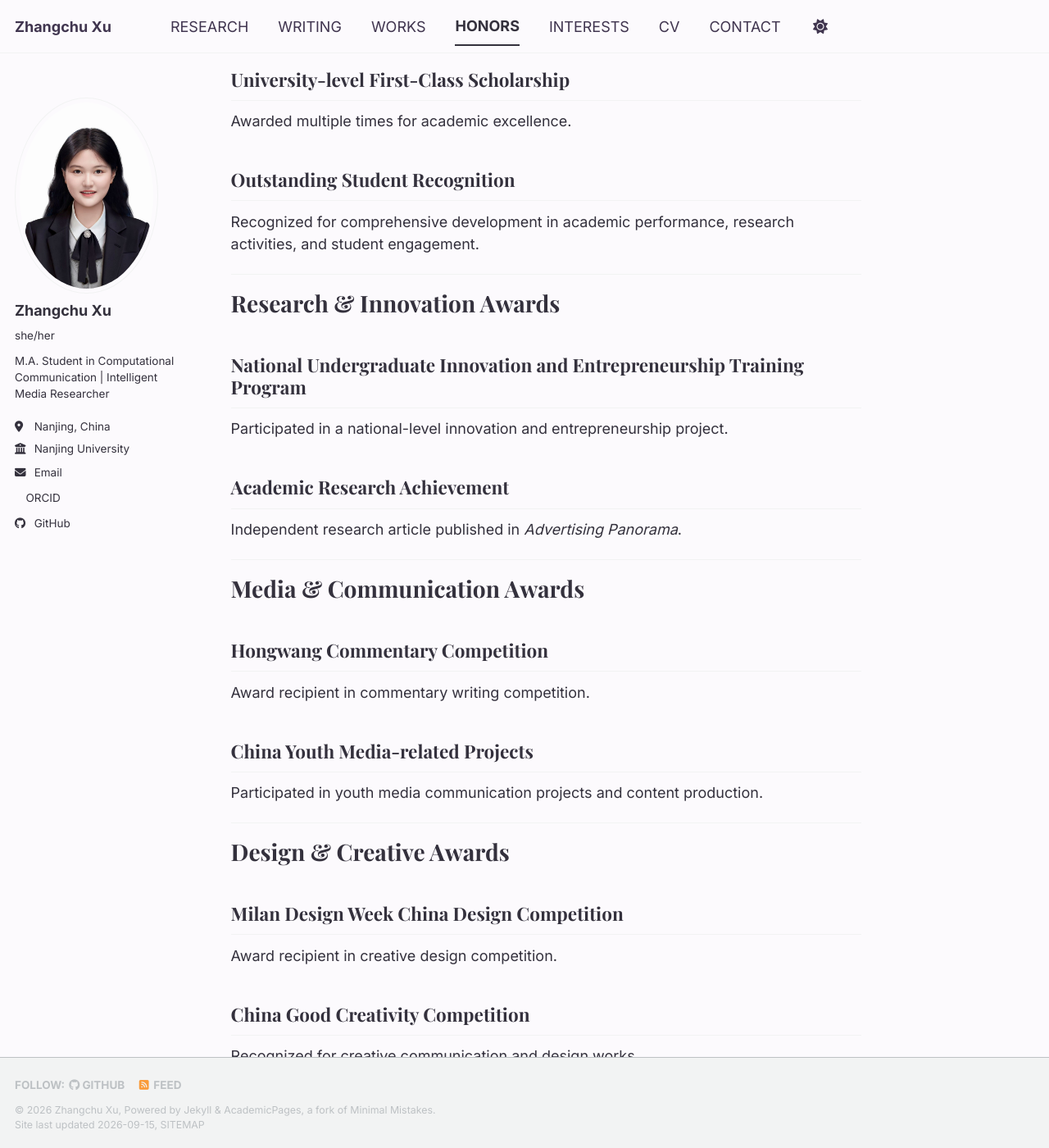
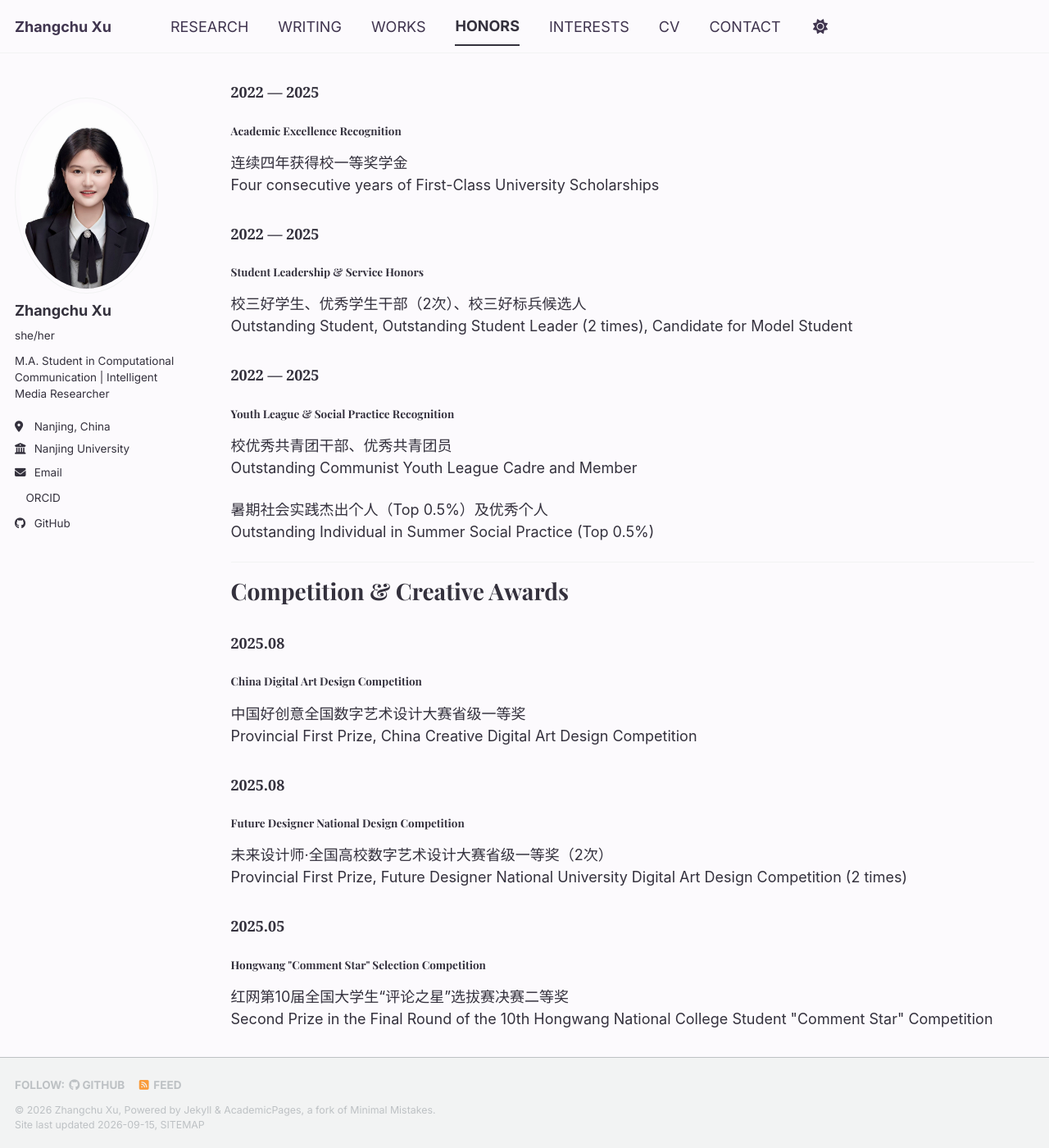
Before and after one commit to xuzhangchu0103/xuzhangchu0103.github.io, a Jekyll site: the page built from _pages/honors.md, in a window 1280 px wide and 1400 px high, scrolled down 405 px. Shown: the whole window at 82% size. Built offline with Jekyll 4.4.1, drawn with Linux system fonts in a browser that asks for light colours; a style sheet for code colours, icons or effects is not loaded; some of the changed text lies outside the part shown.

Commit message:
Revise honors and awards section layout and content
Updated honors section to include personal honors, competition achievements, and reorganized categories.

```diff
--- a/_pages/honors.md
+++ b/_pages/honors.md
@@ -6,78 +7,244 @@ author_profile: true
 
 # Honors & Awards
 
-Throughout my undergraduate study, I have received recognition in academic achievement, research activities, media practice, and creative competitions.
+
+Selected academic honors, leadership recognitions, and competition achievements.
 
 
 
 ---
 
-# Academic Honors
+# Personal Honors
 
 
-## National Scholarship
-
-Recipient of the National Scholarship for outstanding academic performance.
+<div class="honors-timeline">
 
 
-## University-level First-Class Scholarship
+<div class="honor-item">
 
-Awarded multiple times for academic excellence.
+<h3>2025</h3>
+
+<h4>National Scholarship</h4>
+
+<p>
+获本科生国家奖学金<br>
+Undergraduate National Scholarship Recipient
+</p>
+
+</div>
 
 
-## Outstanding Student Recognition
+<div class="honor-item">
 
-Recognized for comprehensive development in academic performance, research activities, and student engagement.
+<h3>2022 — 2025</h3>
+
+<h4>Academic Excellence Recognition</h4>
+
+<p>
+连续四年获得校一等奖学金<br>
+Four consecutive years of First-Class University Scholarships
+</p>
+
+</div>
+
+
+<div class="honor-item">
+
+<h3>2022 — 2025</h3>
+
+<h4>Student Leadership & Service Honors</h4>
+
+<p>
+校三好学生、优秀学生干部（2次）、校三好标兵候选人<br>
+Outstanding Student, Outstanding Student Leader (2 times), Candidate for Model Student
+</p>
+
+</div>
+
+
+<div class="honor-item">
+
+<h3>2022 — 2025</h3>
+
+<h4>Youth League & Social Practice Recognition</h4>
+
+<p>
+校优秀共青团干部、优秀共青团员<br>
+Outstanding Communist Youth League Cadre and Member
+</p>
+
+<p>
+暑期社会实践杰出个人（Top 0.5%）及优秀个人<br>
+Outstanding Individual in Summer Social Practice (Top 0.5%)
+</p>
+
+</div>
+
+
+</div>
 
 
 
 ---
 
-# Research & Innovation Awards
+# Competition & Creative Awards
 
 
-## National Undergraduate Innovation and Entrepreneurship Training Program
-
-Participated in a national-level innovation and entrepreneurship project.
+<div class="honors-timeline">
 
 
-## Academic Research Achievement
+<div class="honor-item">
 
-Independent research article published in *Advertising Panorama*.
+<h3>2025.08</h3>
+
+<h4>China Digital Art Design Competition</h4>
+
+<p>
+中国好创意全国数字艺术设计大赛省级一等奖<br>
+Provincial First Prize, China Creative Digital Art Design Competition
+</p>
+
+</div>
 
 
+<div class="honor-item">
 
----
+<h3>2025.08</h3>
 
-# Media & Communication Awards
+<h4>Future Designer National Design Competition</h4>
+
+<p>
+未来设计师·全国高校数字艺术设计大赛省级一等奖（2次）<br>
+Provincial First Prize, Future Designer National University Digital Art Design Competition (2 times)
+</p>
+
+</div>
 
 
-## Hongwang Commentary Competition
+<div class="honor-item">
 
-Award recipient in commentary writing competition.
+<h3>2025.05</h3>
+
+<h4>Hongwang "Comment Star" Selection Competition</h4>
+
+<p>
+红网第10届全国大学生“评论之星”选拔赛决赛二等奖<br>
+Second Prize in the Final Round of the 10th Hongwang National College Student "Comment Star" Competition
+</p>
+
+</div>
 
 
-## China Youth Media-related Projects
+<div class="honor-item">
 
-Participated in youth media communication projects and content production.
+<h3>2025.05</h3>
+
+<h4>Milan Design Week China University Design Exhibition</h4>
+
+<p>
+米兰设计周中国高校设计学科师生优秀作品展全国二等奖<br>
+National Second Prize, Milan Design Week China University Design Exhibition
+</p>
+
+</div>
 
 
+<div class="honor-item">
 
----
+<h3>2025.06</h3>
 
-# Design & Creative Awards
+<h4>Blue Bridge Cup Visual Design Competition</h4>
+
+<p>
+第十六届蓝桥杯视觉艺术设计大赛江苏赛区二等奖（3次）<br>
+Second Prize, Jiangsu Division of the 16th Blue Bridge Cup Visual Art Design Competition (3 times)
+</p>
+
+</div>
 
 
-## Milan Design Week China Design Competition
+<div class="honor-item">
 
-Award recipient in creative design competition.
+<h3>2024.12</h3>
+
+<h4>China College Advertising Art Festival Academy Award</h4>
+
+<p>
+中国大学生广告艺术节学院奖优秀奖（2次）及入围奖（3次）<br>
+Excellent Award (2 times) and Finalist Awards (3 times), China College Advertising Art Festival Academy Award
+</p>
+
+</div>
 
 
-## China Good Creativity Competition
+<div class="honor-item">
 
-Recognized for creative communication and design works.
+<h3>2024.11</h3>
+
+<h4>National College Foreign Language Competition</h4>
+
+<p>
+全国大学生外语能力大赛江苏赛区三等奖<br>
+Third Prize, Jiangsu Division of National College Foreign Language Competition
+</p>
+
+</div>
 
 
-## Future Designer Competition
+<div class="honor-item">
 
-Awarded for visual communication and creative design projects.
+<h3>2024.07</h3>
+
+<h4>National College Student Advertising Art Competition</h4>
+
+<p>
+第16届全国大学生广告艺术大赛江苏赛区三等奖<br>
+Third Prize, Jiangsu Division of the 16th National College Student Advertising Art Competition
+</p>
+
+</div>
+
+
+<div class="honor-item">
+
+<h3>2024.03</h3>
+
+<h4>Jiangsu Education News Award</h4>
+
+<p>
+2023年度江苏教育新闻奖二等奖<br>
+Second Prize, Jiangsu Education News Award 2023
+</p>
+
+</div>
+
+
+<div class="honor-item">
+
+<h3>2023.06</h3>
+
+<h4>National English Competition for College Students</h4>
+
+<p>
+全国大学生英语竞赛三等奖<br>
+Third Prize, National English Competition for College Students
+</p>
+
+</div>
+
+
+<div class="honor-item">
+
+<h3>2025.05</h3>
+
+<h4>National Recitation & Writing Competition</h4>
+
+<p>
+大学朗诵作品征文活动省级二等奖<br>
+Provincial Second Prize, University Recitation Writing Competition
+</p>
+
+</div>
+
+
+</div>
```
Also changed, not shown: other parts of _pages/honors.md (+1 -0 lines).
